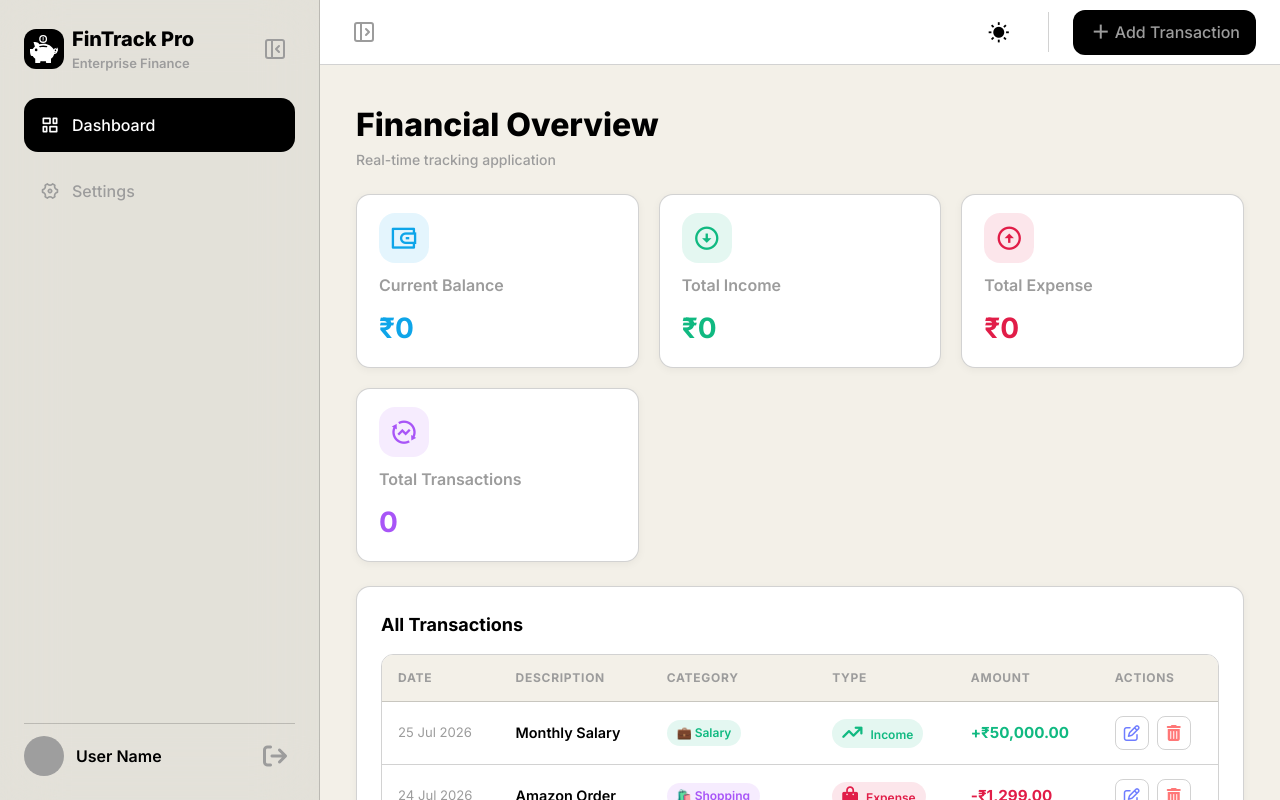
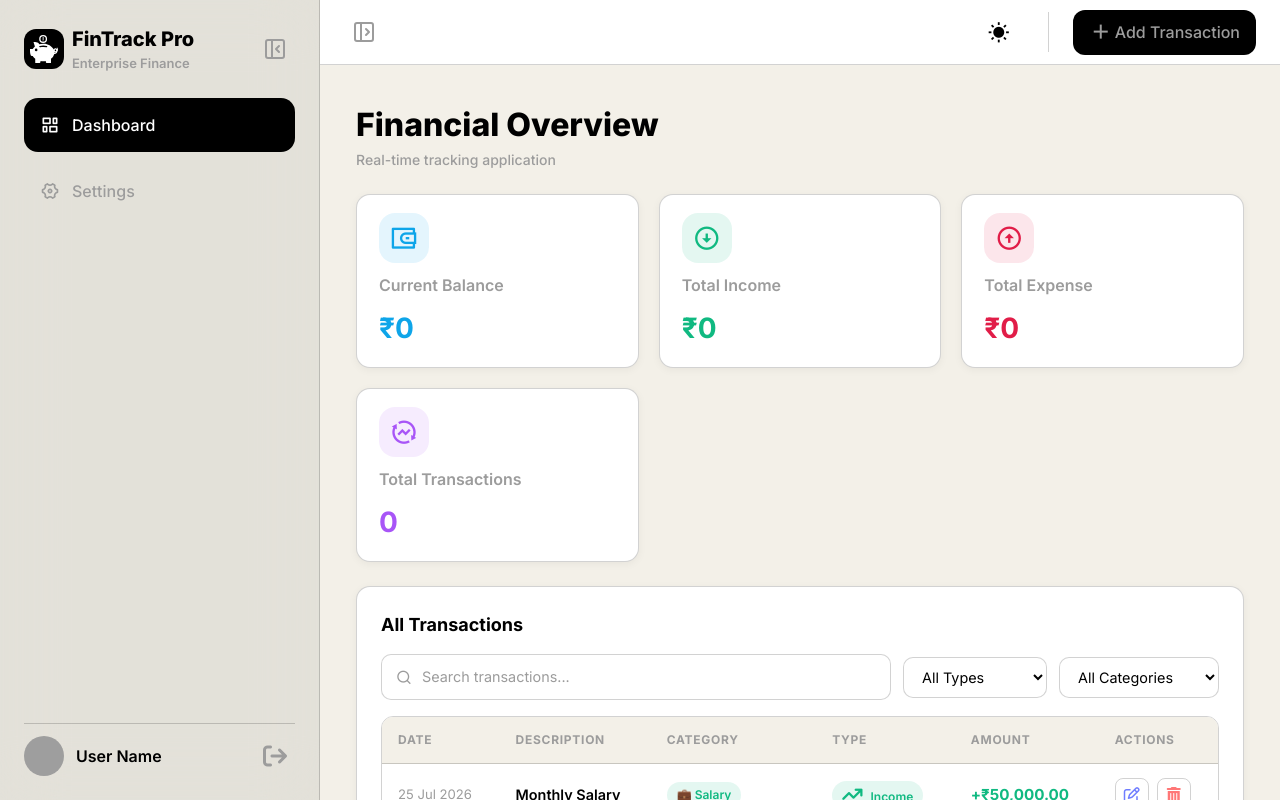
Before and after one commit to Bismay-exe/expense-tracker-redux, a React (Vite) app: page / in a window 1280 px wide. Built offline with nearby package versions, Linux system fonts and the light colour scheme; grey boxes are pictures that could not be loaded.

Commit message:
feat(ui): add static FilterBar with search input and type/category dropdowns

```diff
--- /dev/null
+++ b/src/components/dashboard/FilterBar.jsx
@@ -0,0 +1,37 @@
+import React from 'react'
+
+const FilterBar = () => {
+  return (
+    <div className="filters-bar">
+
+      {/* Search Input */}
+      <div className="search-bar">
+        <i className="ri-search-line"></i>
+        <input type="text" placeholder="Search transactions..." />
+      </div>
+
+      {/* Type Filter */}
+      <select id="typeFilter">
+        <option value="all">All Types</option>
+        <option value="income">Income Only</option>
+        <option value="expense">Expense Only</option>
+      </select>
+
+      {/* Category Filter */}
+      <select id="categoryFilter">
+        <option value="all">All Categories</option>
+        <option value="Food & Dining">Food &amp; Dining</option>
+        <option value="Shopping">Shopping</option>
+        <option value="Recharge & Bills">Recharge &amp; Bills</option>
+        <option value="Petrol & Auto">Petrol &amp; Auto</option>
+        <option value="Utilities">Utilities</option>
+        <option value="Salary">Salary</option>
+        <option value="Entertainment">Entertainment</option>
+        <option value="Other">Other</option>
+      </select>
+
+    </div>
+  )
+}
+
+export default FilterBar
--- a/src/components/dashboard/TransactionTable.jsx
+++ b/src/components/dashboard/TransactionTable.jsx
@@ -1,4 +1,5 @@
 import React from 'react'
+import FilterBar from './FilterBar'
 
 const DUMMY_TRANSACTIONS = [
   {
@@ -40,7 +41,7 @@ const TransactionTable = () => {
         <h3>All Transactions</h3>
       </div>
 
-      {/* Table wrapper */}
+      <FilterBar />
       <div>
         <table>
           <thead>
```
